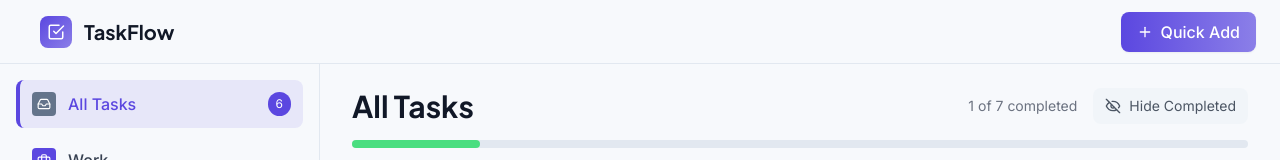
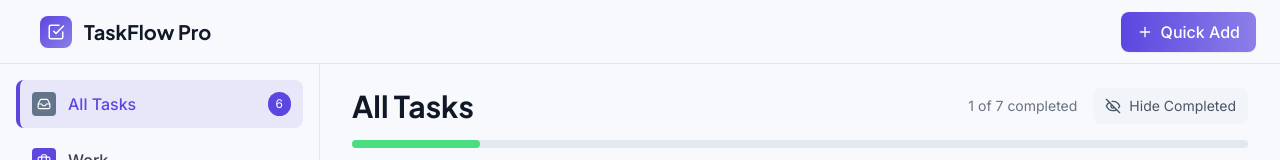
Before and after one commit to apper-canvas/taskflow-dazzling-matrix, a React (Vite) app: page / in a window 1280 px wide. Shown: the top 160 px of the page. Built offline with nearby package versions, Linux system fonts and the light colour scheme.

Commit message:
Update Header.jsx

```diff
--- a/src/components/organisms/Header.jsx
+++ b/src/components/organisms/Header.jsx
@@ -26,7 +26,7 @@ const Header = ({ onToggleMobileMenu }) => {
                 <ApperIcon name="CheckSquare" size={18} className="text-white" />
               </div>
               <h1 className="font-display font-bold text-xl text-gray-900 hidden sm:block">
-                TaskFlow
+                TaskFlow Pro
               </h1>
             </div>
           </div>
```
